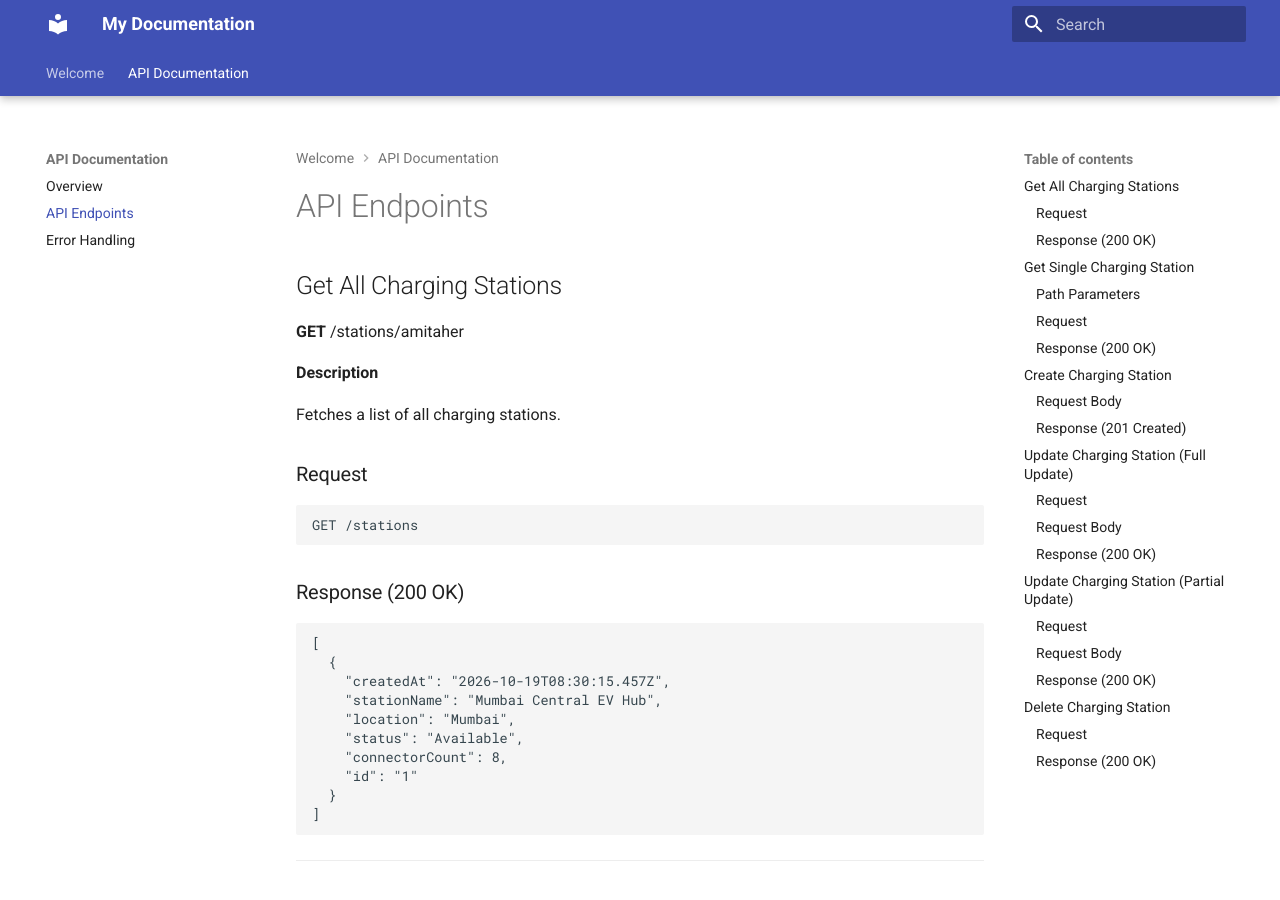
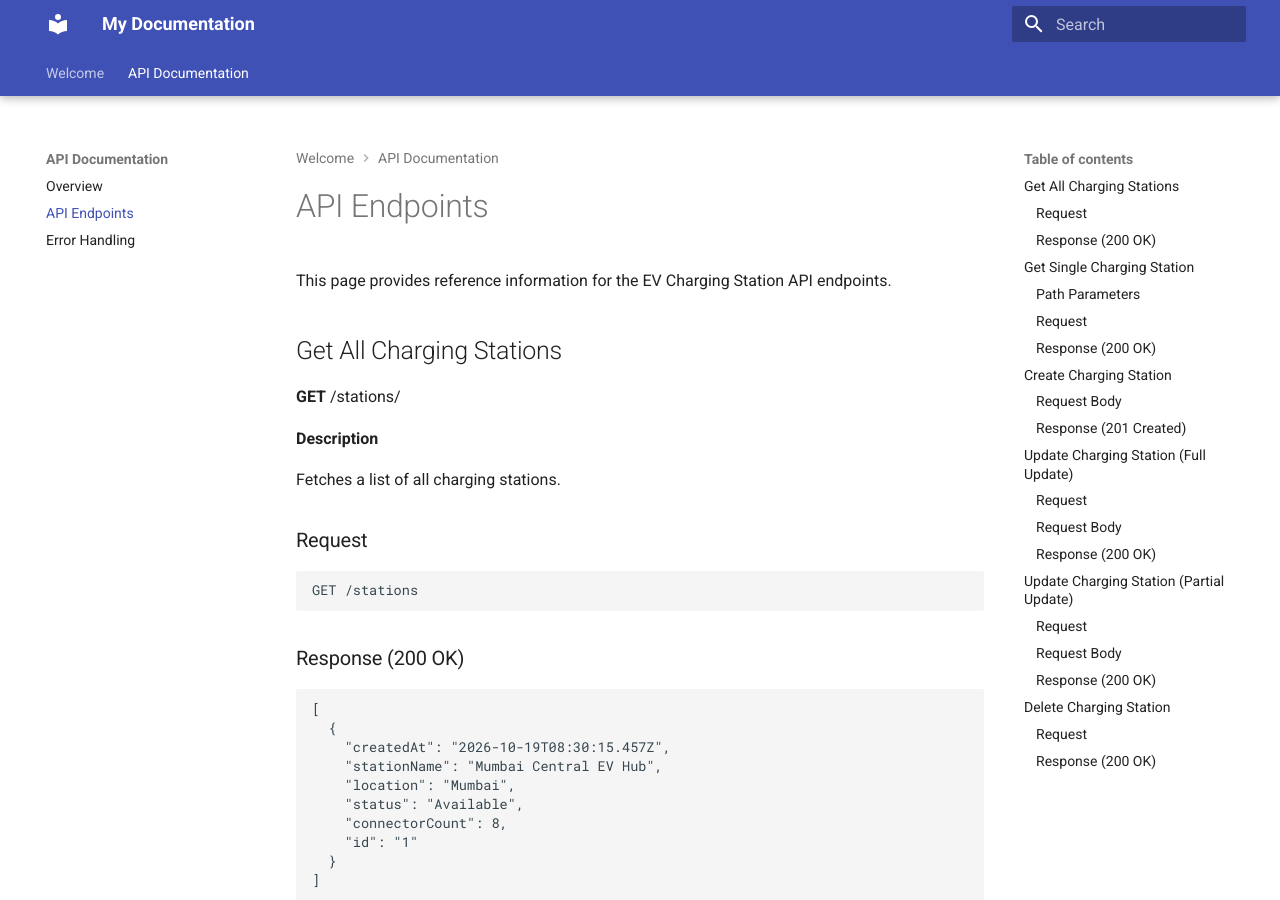
Before and after one commit to amit-enel/Personal-Project, an MkDocs documentation site: the page built from docs/api-documentation/api-endpoints.md, in a window 1280 px wide and 900 px high. Built offline with MkDocs 1.6.1 and Material for MkDocs 9.7.7, drawn with Linux system fonts in a browser that asks for light colours.

Commit message:
Update API endpoints overview

```diff
--- a/docs/api-documentation/api-endpoints.md
+++ b/docs/api-documentation/api-endpoints.md
@@ -1,8 +1,8 @@
 # API Endpoints
-
+This page provides reference information for the EV Charging Station API endpoints.
 ## Get All Charging Stations
 
-**GET** /stations/amitaher
+**GET** /stations/
 
 **Description**
 
```
Also changed, not shown: site/api-documentation/api-endpoints/index.html, site/search/search_index.json.
